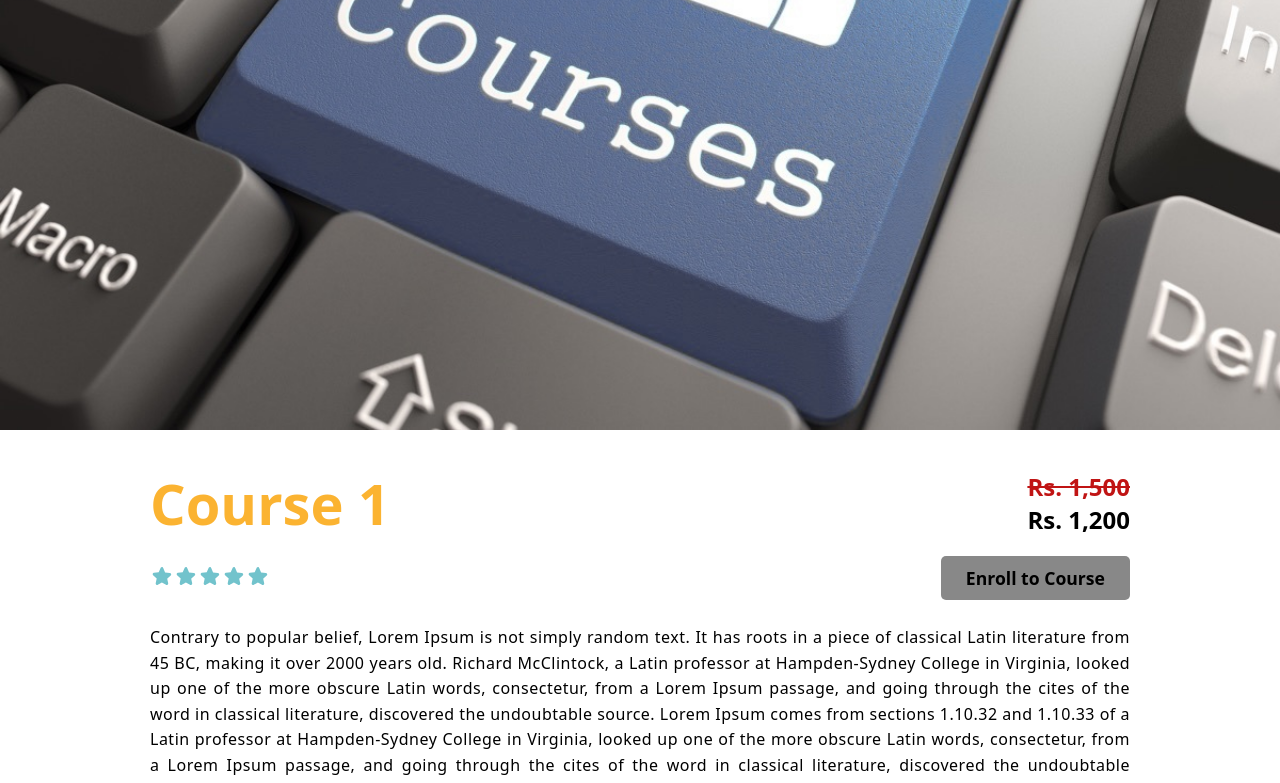
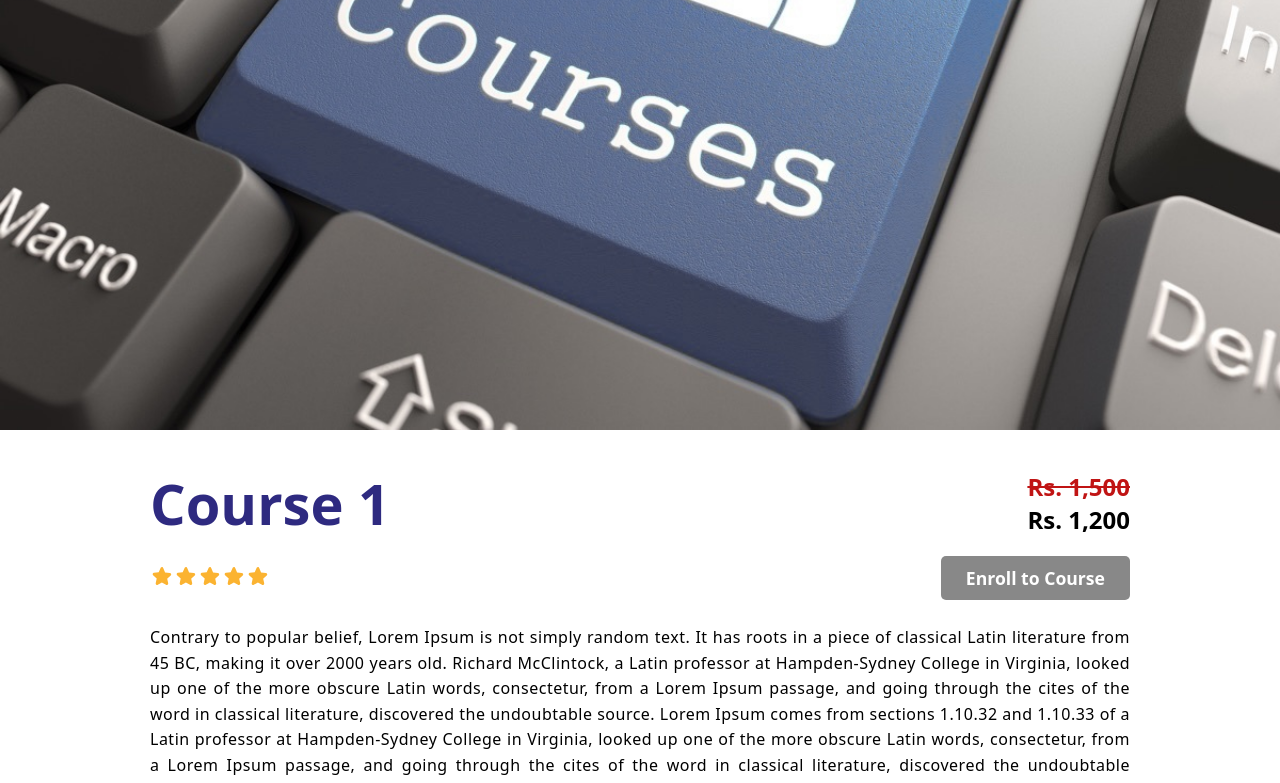
Before and after one commit to Reshan123/findX, a React (Vite) app in the folder frontend/: page /coursemoredetails/1 in a window 1280 px wide. Shown: the part 386-1169 px from the top of the page. Built offline with nearby package versions, Linux system fonts and the light colour scheme.

Commit message:
Update to CourseMoreDetailsView.jsx

```diff
--- a/frontend/src/views/CourseMoreDetailsView/CourseMoreDetailsView.css
+++ b/frontend/src/views/CourseMoreDetailsView/CourseMoreDetailsView.css
@@ -28,7 +28,7 @@
 .CourseMoreDetailsView .bottomContainer .titleContainer .courseTitle{
     padding: 15px 0px;
     font-size: 3.5rem;
-    color: var(--secondaryColor);
+    color: var(--primaryColor);
     font-weight: 800;
 }
 
@@ -45,6 +45,7 @@
     border-radius: 5px;
     padding: 10px 25px;
     background: var(--accentColorLight);
+    color: #fff;
     transition: box-shadow .2s ease-in-out;
 }
 
--- a/frontend/src/views/CourseMoreDetailsView/CourseMoreDetailsView.jsx
+++ b/frontend/src/views/CourseMoreDetailsView/CourseMoreDetailsView.jsx
@@ -40,7 +40,7 @@ const CourseMoreDetailsView = () => {
                         </div>
                         <div className="ratingContainer">
                             <div className="courseRating">
-                                <Rating initialRating={course[0].rating || 2} readonly emptySymbol={<TiStarOutline style={{fontSize: "1.5rem", color: "#72c3cc"}} />} fullSymbol={<TiStarFullOutline style={{fontSize: "1.5rem", color: "#72c3cc"}} />} />
+                                <Rating initialRating={course[0].rating || 2} readonly emptySymbol={<TiStarOutline style={{fontSize: "1.5rem", color: "#fbb331"}} />} fullSymbol={<TiStarFullOutline style={{fontSize: "1.5rem", color: "#fbb331"}} />} />
                             </div>
                             <button className="enrollButton">Enroll to Course</button>
                         </div>
```
